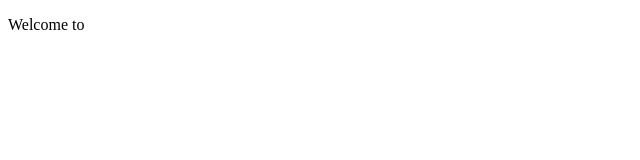
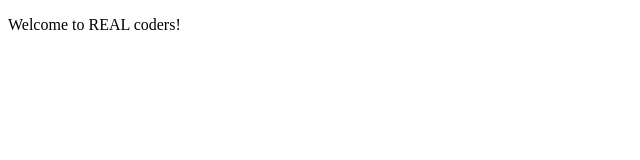
Before and after one commit to lai0602jjj/REAL-coders, a plain HTML site: page index.html in a window 1280 px wide. Shown: the whole page, without its empty margins (0-640 px from the left). Drawn offline with Linux system fonts and the light colour scheme.

Commit message:
20230313-2121

```diff
--- a/index.html
+++ b/index.html
@@ -4,6 +4,6 @@
         <title>Welcome to REAL coders!</title>
     </head>
     <body>
-        <p>Welcome to </p>
+        <p>Welcome to REAL coders!</p>
     </body>
 </html>
```
